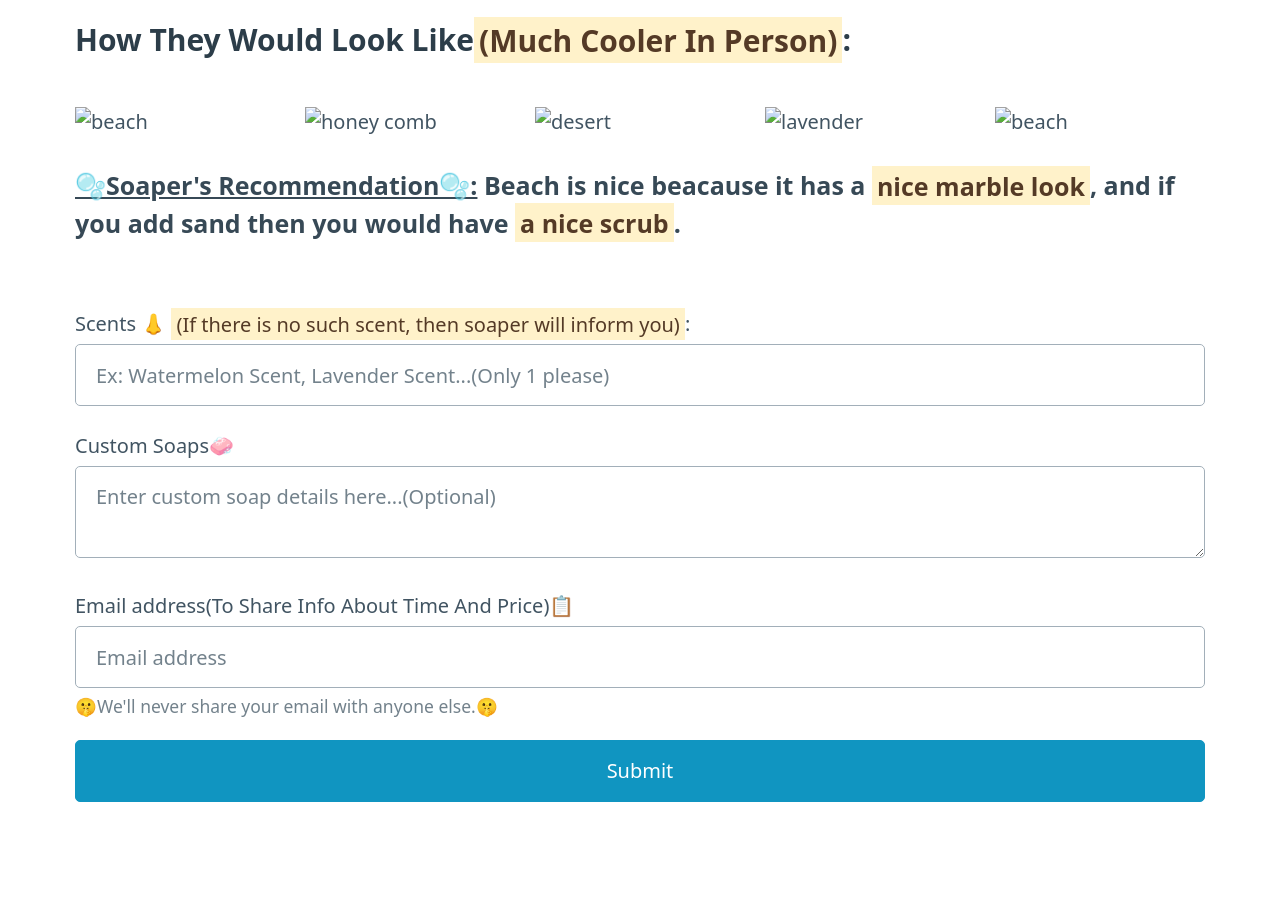
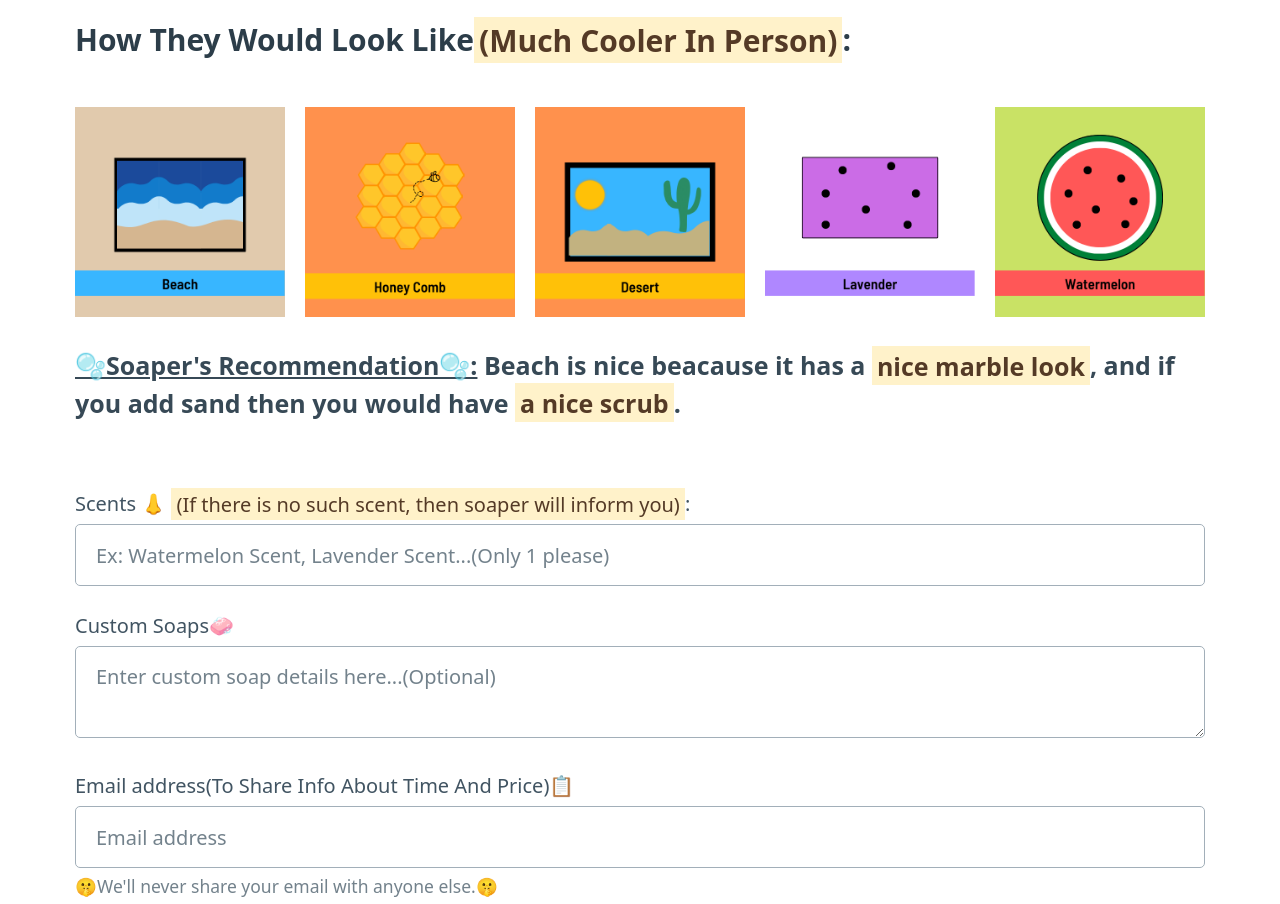
Before and after one commit to TheSilentCoderSB/soaps-by-miles, a website: page index.html in a window 1280 px wide. Shown: the part 1048-1952 px from the top of the page. Drawn offline with nearby package versions, Linux system fonts and the light colour scheme.

Commit message:
Update index.html

```diff
--- a/index.html
+++ b/index.html
@@ -85,16 +85,16 @@
           How They Would Look Like<mark>(Much Cooler In Person)</mark>:
         </h3>
         <div class="container grid">
-          <img src="images/beach.png" alt="beach" data-aos="zoom-out-down" />
-          <img src="images/bee.png" alt="honey comb" data-aos="zoom-out-down" />
-          <img src="images/desert.png" alt="desert" data-aos="zoom-out-down" />
+          <img src="beach.png" alt="beach" data-aos="zoom-out-down" />
+          <img src="bee.png" alt="honey comb" data-aos="zoom-out-down" />
+          <img src="desert.png" alt="desert" data-aos="zoom-out-down" />
           <img
-            src="images/lavender.png"
+            src="lavender.png"
             alt="lavender"
             data-aos="zoom-out-down"
           />
           <img
-            src="images/watermelon.png"
+            src="watermelon.png"
             alt="beach"
             data-aos="zoom-out-down"
           />
```
